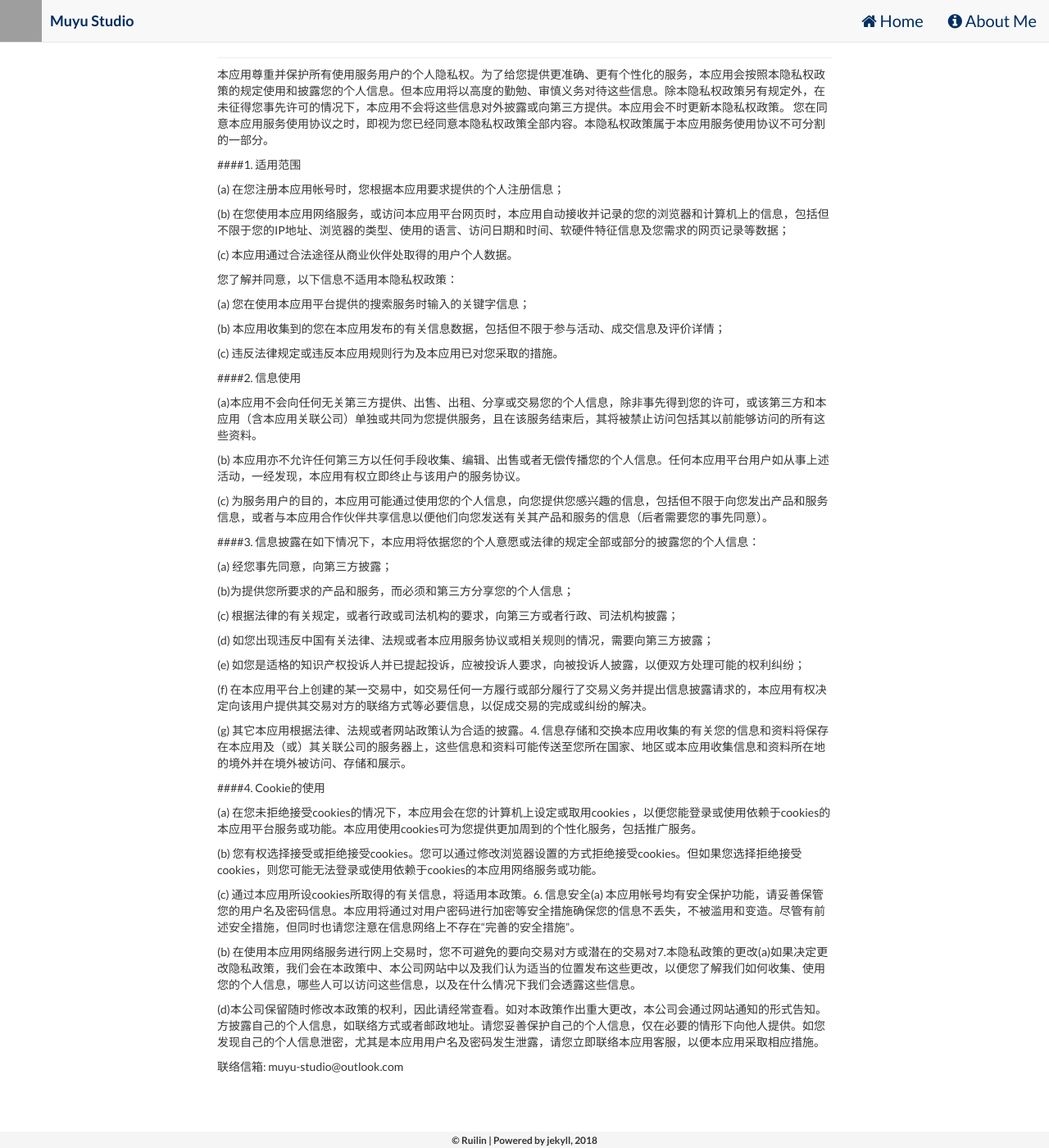
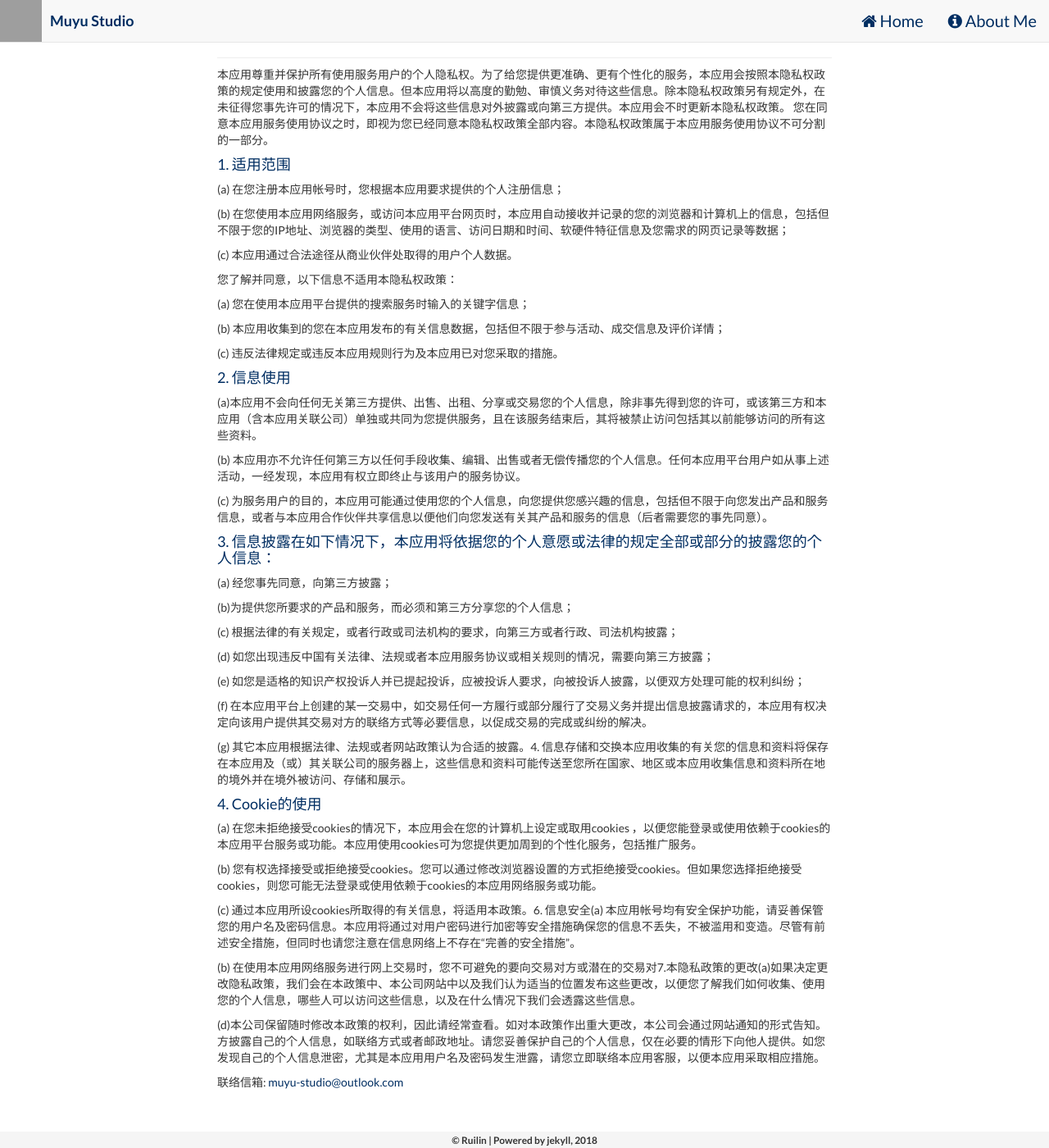
Before and after one commit to ruilin/blog, a Jekyll site: the page built from _posts/2019-05-08-<地图笔记>隐私政策.md, in a window 1280 px wide and 1400 px high, scrolled down 101 px. Shown: the whole window at 82% size. Built offline with Jekyll 4.4.1, drawn with Linux system fonts in a browser that asks for light colours; nearby versions of some CDN libraries; some of the changed lines change nothing that is shown; grey boxes are pictures that could not be loaded.

Commit message:
chang file name

```diff
--- a/_posts/2019-05-08-<地图笔记>隐私政策.md
+++ b/_posts/2019-05-08-<地图笔记>隐私政策.md
@@ -10,7 +10,7 @@ published: true
 本应用尊重并保护所有使用服务用户的个人隐私权。为了给您提供更准确、更有个性化的服务，本应用会按照本隐私权政策的规定使用和披露您的个人信息。但本应用将以高度的勤勉、审慎义务对待这些信息。除本隐私权政策另有规定外，在未征得您事先许可的情况下，本应用不会将这些信息对外披露或向第三方提供。本应用会不时更新本隐私权政策。 您在同意本应用服务使用协议之时，即视为您已经同意本隐私权政策全部内容。本隐私权政策属于本应用服务使用协议不可分割的一部分。
 <!--more-->
 
-####1. 适用范围
+#### 1. 适用范围
 
 (a) 在您注册本应用帐号时，您根据本应用要求提供的个人注册信息；
 
@@ -26,7 +26,7 @@ published: true
 
 (c) 违反法律规定或违反本应用规则行为及本应用已对您采取的措施。
 
-####2. 信息使用
+#### 2. 信息使用
 
 (a)本应用不会向任何无关第三方提供、出售、出租、分享或交易您的个人信息，除非事先得到您的许可，或该第三方和本应用（含本应用关联公司）单独或共同为您提供服务，且在该服务结束后，其将被禁止访问包括其以前能够访问的所有这些资料。
 
@@ -34,7 +34,7 @@ published: true
 
 (c) 为服务用户的目的，本应用可能通过使用您的个人信息，向您提供您感兴趣的信息，包括但不限于向您发出产品和服务信息，或者与本应用合作伙伴共享信息以便他们向您发送有关其产品和服务的信息（后者需要您的事先同意）。
 
-####3. 信息披露在如下情况下，本应用将依据您的个人意愿或法律的规定全部或部分的披露您的个人信息：
+#### 3. 信息披露在如下情况下，本应用将依据您的个人意愿或法律的规定全部或部分的披露您的个人信息：
 
 (a) 经您事先同意，向第三方披露；
 
@@ -50,7 +50,7 @@ published: true
 
 (g) 其它本应用根据法律、法规或者网站政策认为合适的披露。4. 信息存储和交换本应用收集的有关您的信息和资料将保存在本应用及（或）其关联公司的服务器上，这些信息和资料可能传送至您所在国家、地区或本应用收集信息和资料所在地的境外并在境外被访问、存储和展示。
 
-####4. Cookie的使用
+#### 4. Cookie的使用
 
 (a) 在您未拒绝接受cookies的情况下，本应用会在您的计算机上设定或取用cookies ，以便您能登录或使用依赖于cookies的本应用平台服务或功能。本应用使用cookies可为您提供更加周到的个性化服务，包括推广服务。
 
@@ -62,4 +62,4 @@ published: true
 
 (d)本公司保留随时修改本政策的权利，因此请经常查看。如对本政策作出重大更改，本公司会通过网站通知的形式告知。方披露自己的个人信息，如联络方式或者邮政地址。请您妥善保护自己的个人信息，仅在必要的情形下向他人提供。如您发现自己的个人信息泄密，尤其是本应用用户名及密码发生泄露，请您立即联络本应用客服，以便本应用采取相应措施。
 
-联络信箱: muyu-studio@outlook.com
+联络信箱: <muyu-studio@outlook.com>
```
